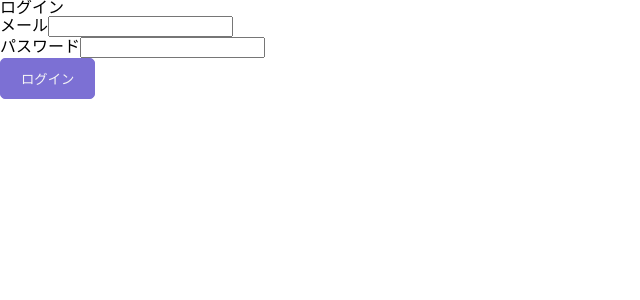
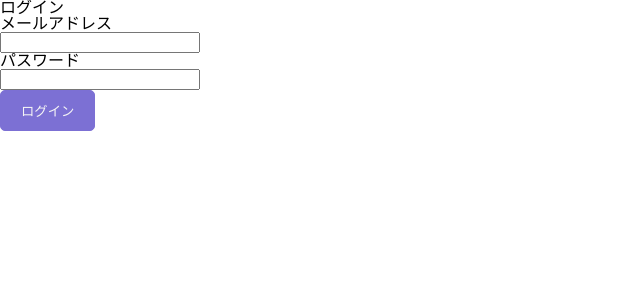
Before and after one commit to Yuji5117/awesomemory_front, a React (Vite) app: page /login in a window 1280 px wide. Shown: the top 300 px of the page, without its empty margins (0-640 px from the left). Built offline with nearby package versions, Linux system fonts and the light colour scheme.

Commit message:
簡易的なログイン画面を実装

```diff
--- /dev/null
+++ b/src/features/auth/components/Layout.tsx
@@ -0,0 +1,37 @@
+import { useForm } from "react-hook-form";
+import styled from "styled-components";
+
+import { Button } from "@/components/Elements/Button";
+import { InputField } from "@/components/Elements/Form";
+
+export const Layout = () => {
+  const { register } = useForm();
+  return (
+    <div>
+      <h1>ログイン</h1>
+      <LoginForm action="">
+        <div>
+          <div>
+            <InputField
+              label="メールアドレス"
+              type="email"
+              regitration={register("email")}
+            />
+          </div>
+          <div>
+            <InputField
+              label="パスワード"
+              type="password"
+              regitration={register("password")}
+            />
+          </div>
+          <Button styleType="primary">ログイン</Button>
+        </div>
+      </LoginForm>
+    </div>
+  );
+};
+
+const LoginForm = styled.form`
+  display: flex;
+`;
--- a/src/pages/Login.tsx
+++ b/src/pages/Login.tsx
@@ -1,28 +1,5 @@
-import styled from "styled-components";
-
-import { Button } from "@/components/Elements/Button";
+import { Layout } from "@/features/auth/components/Layout";
 
 export const Login = () => {
-  return (
-    <div>
-      <h1>ログイン</h1>
-      <LoginForm action="">
-        <div>
-          <div>
-            <label htmlFor="">メール</label>
-            <input type="text" />
-          </div>
-          <div>
-            <label htmlFor="">パスワード</label>
-            <input type="text" />
-          </div>
-          <Button styleType="primary">ログイン</Button>
-        </div>
-      </LoginForm>
-    </div>
-  );
+  return <Layout />;
 };
-
-const LoginForm = styled.form`
-  display: flex;
-`;
```
